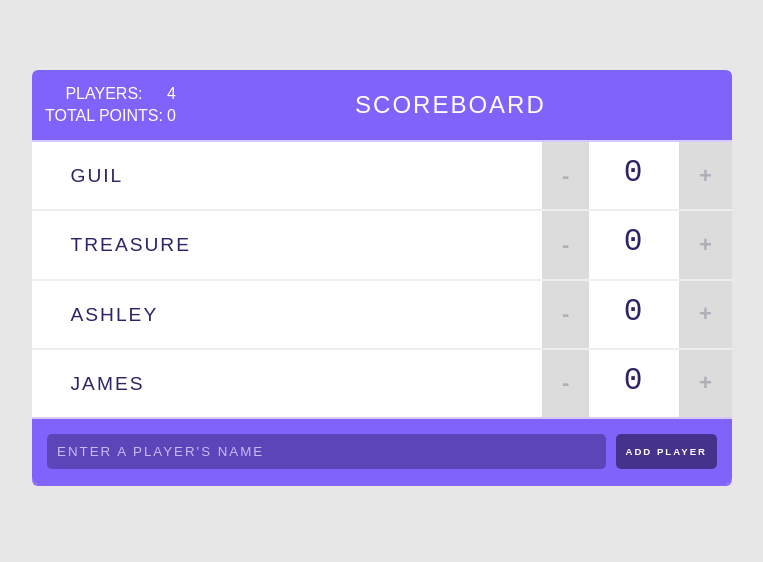
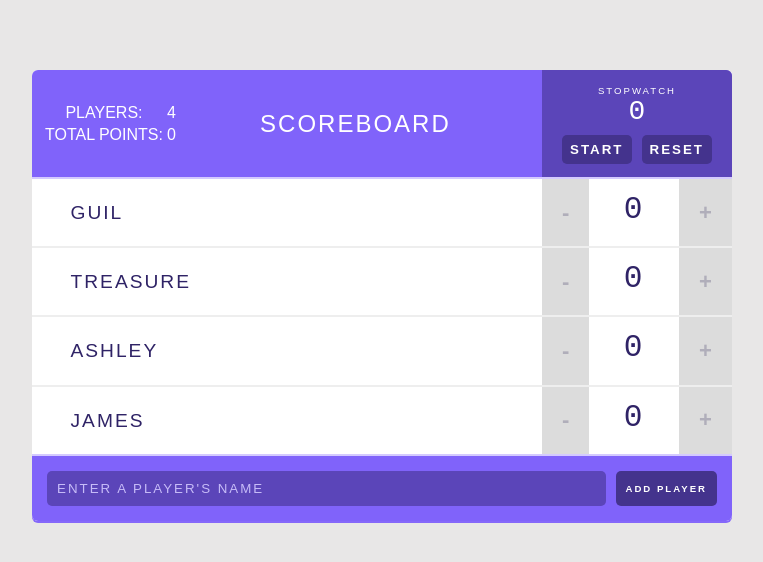
Before and after one commit to janellephalon/scoreboard-react-components, a React (Create React App) app: page / in a window 1280 px wide. Shown: the top 562 px of the page, without its empty margins (258-1021 px from the left). Built offline with nearby package versions, Linux system fonts and the light colour scheme.

Commit message:
stopwatch added

```diff
--- a/src/components/Header.js
+++ b/src/components/Header.js
@@ -1,11 +1,13 @@
 import React from 'react';
 import Stats from './Stats';
+import Stopwatch from './Stopwatch';
 
 const Header = (props) => {
   return (
     <header>
       <Stats players={props.players}/>
       <h1>{props.title}</h1>
+      <Stopwatch />
     </header>
   );
 }
--- /dev/null
+++ b/src/components/Stopwatch.js
@@ -0,0 +1,29 @@
+import React, {useState, useEffect} from 'react';
+
+const Stopwatch = () => {
+  const [isRunning, setIsRunning] = useState(false);
+  const [elapsedTime, setElapsedTime] = useState(0);
+
+  useEffect(() => {
+    let interval;
+    if(isRunning) {
+      interval = setInterval(() => setElapsedTime(prevTime => prevTime + 1), 1000);
+    }
+    return () => {
+      clearInterval(interval);
+    }
+  }, [isRunning]);
+
+  return (
+    <div className='stopwatch'>
+      <h2>Stopwatch</h2>
+      <span className='stopwatch-time'>{elapsedTime}</span>
+      <button onClick={() => setIsRunning((prevValue) => !prevValue)}>
+        {isRunning ? "Stop" : "Start"}
+      </button>
+      <button onClick={() => setElapsedTime(0)}>Reset</button>
+    </div>
+  );
+}
+
+export default Stopwatch;
--- a/src/index.js
+++ b/src/index.js
@@ -6,7 +6,7 @@
 
 const root = ReactDOM.createRoot(document.getElementById('root'));
 root.render(
-  <React.StrictMode>
+  // <React.StrictMode>
     <App />
-  </React.StrictMode>
+  // </React.StrictMode>
 );
```
